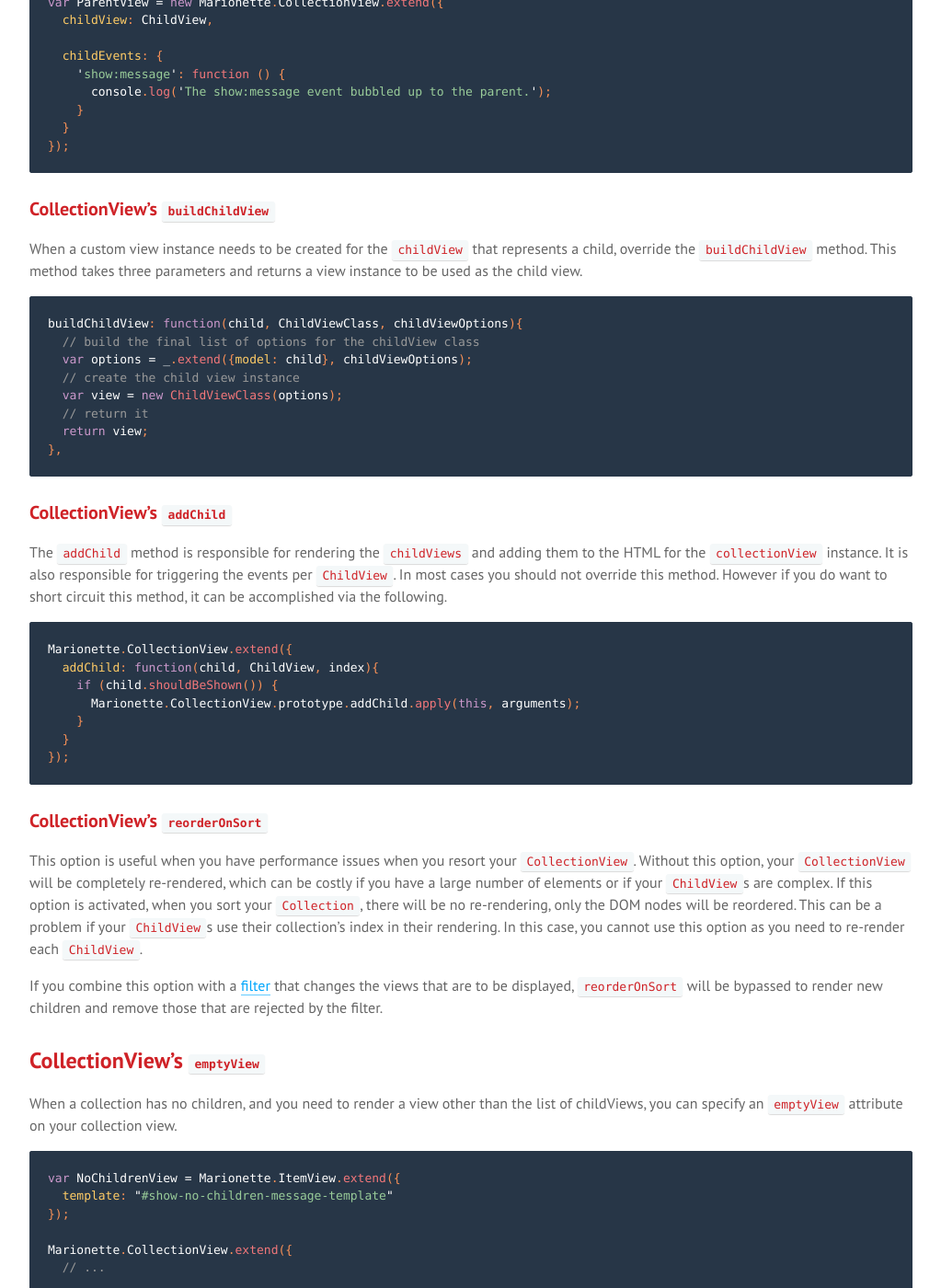
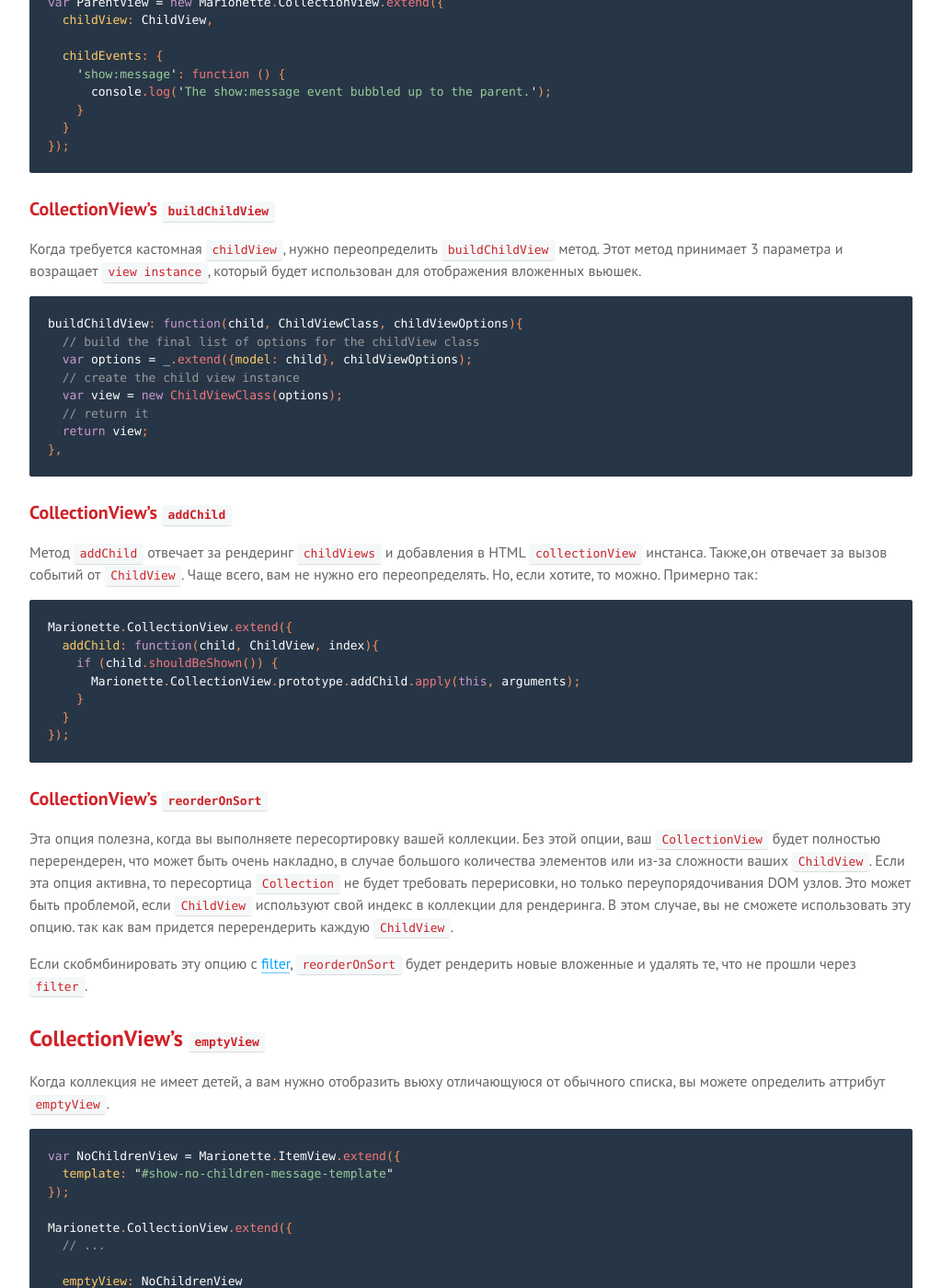
Before and after one commit to sadcitizen/marionettejs.ru, a Jekyll site: the page built from _posts/2014-03-01-collectionview.md, in a window 1280 px wide and 1400 px high, scrolled down 5459 px. Shown: the whole window at 92% size, without its empty margins (128-1151 px from the left). Built offline with Jekyll 4.4.1, drawn with Linux system fonts in a browser that asks for light colours; some web fonts are replaced; Markdown is read by kramdown in place of the engine named in the settings; some of the changed text lies outside the part shown.

````diff
--- a/_includes/translation/ru/marionette.collectionview.md
+++ b/_includes/translation/ru/marionette.collectionview.md
@@ -136,11 +136,10 @@
 
 ### CollectionView's `childViewOptions`
 
-There may be scenarios where you need to pass data from your parent
-collection view in to each of the childView instances. To do this, provide
-a `childViewOptions` definition on your collection view as an object
-literal. This will be passed to the constructor of your childView as part
-of the `options`.
+Существует много сценариев, когда вам необходимо передать информацию от родительсуой `collection view` каждому вложенному
+`childView` инстансу. Для этого добавте определение `childViewOptions` в collection view (как литеральный объект). Оно
+передстся в конструктор childVIewЮ как часть `options`
+
 
 ```js
 var ChildView = Marionette.ItemView.extend({
@@ -158,11 +157,9 @@
 });
 ```
 
-You can also specify the `childViewOptions` as a function, if you need to
-calculate the values to return at runtime. The model will be passed into
-the function should you need access to it when calculating
-`childViewOptions`. The function must return an object, and the attributes
-of the object will be copied to the `childView` instance's options.
+Можно определить `childViewOptions` как функцию, если нужно вычеслить значения в рантайме. Model передается внурь функции
+и доступна для обращения при вычеслениях. Функция должна вернуть объект, аттрибуты объекта будут скопированны в options инстанса
+`childView`
 
 ```js
 var CollectionView = Marionette.CollectionView.extend({
@@ -178,10 +175,8 @@
 
 ### CollectionView's `childViewEventPrefix`
 
-You can customize the event prefix for events that are forwarded
-through the collection view. To do this, set the `childViewEventPrefix`
-on the collection view. For more information on the `childViewEventPrefix` see
-["childview:*" event bubbling from child views](#childview-event-bubbling-from-child-views)
+Вы можете настраивать префикс событий, для событитй передающихся через `collection view`. Для этого, установите `childViewEventPrefix`.
+Для большей информации смотрите ["childview:*" event bubbling from child views](#childview-event-bubbling-from-child-views)
 
 ```js
 var CV = Marionette.CollectionView.extend({
@@ -199,18 +194,18 @@
 c.render();
 ```
 
-The `childViewEventPrefix` can be provided in the view definition or
-in the constructor function call, to get a view instance.
+`childViewEventPrefix` можно передавать в определении, либо в опциях вызова констурктора.
 
 ### CollectionView's `childEvents`
 
-You can specify a `childEvents` hash or method which allows you to capture all bubbling childEvents without having to manually set bindings. The keys of the hash can either be a function or a string that is the name of a method on the collection view.
+Описывая `childEvents` хеш ( в определении) или метод (в инстанцировании) вы перехватываете все всплывающие childEvents события
+без ручного биндинга. Ключи хеша могут быть либо функцией, либо строкой- именем метода в collection view.
 
 ```js
-// childEvents can be specified as a hash...
+// childEvents может буть определен как хеш
 var MyCollectionView = Marionette.CollectionView.extend({
 
-  // This callback will be called whenever a child is rendered or emits a `render` event
+  // эта кэллбек- функция будет вызвана, когда ребенок вызовет событие `render` event
   childEvents: {
     render: function() {
       console.log("a childView has been rendered");
@@ -218,7 +213,7 @@
   }
 });
 
-// ...or as a function that returns a hash.
+// ... или как функция, возвращающая хеш
 var MyCollectionView = Marionette.CollectionView.extend({
 
   childEvents: function() {
@@ -228,10 +223,10 @@
 });
 ```
 
-This also works for custom events that you might fire on your child views.
+Так же работает для ваших кастомных событий,  которые вы можете вызывать из вложенных вьющек.
 
 ```js
-// The child view fires a custom event, `show:message`
+// Вложенная вьюшка вызывает, `show:message`
 var ChildView = new Marionette.ItemView.extend({
   events: {
     'click .button': 'showMessage'
@@ -244,7 +239,7 @@
   }
 });
 
-// The parent uses childEvents to catch that custom event on the child view
+// Родитель использует childEvents для обработки присланного кастомного сообщения от вложенной вьюшки.
 var ParentView = new Marionette.CollectionView.extend({
   childView: ChildView,
 
@@ -258,10 +253,8 @@
 
 ### CollectionView's `buildChildView`
 
-When a custom view instance needs to be created for the `childView` that
-represents a child, override the `buildChildView` method. This method
-takes three parameters and returns a view instance to be used as the
-child view.
+Когда требуется кастомная `childView`, нужно переопределить `buildChildView` метод. Этот метод принимает 3 параметра и
+возращает `view instance`, который будет использован для отображения вложенных вьюшек.
 
 ```js
 buildChildView: function(child, ChildViewClass, childViewOptions){
@@ -276,7 +269,8 @@
 
 ### CollectionView's `addChild`
 
-The `addChild` method is responsible for rendering the `childViews` and adding them to the HTML for the `collectionView` instance. It is also responsible for triggering the events per `ChildView`. In most cases you should not override this method. However if you do want to short circuit this method, it can be accomplished via the following.
+Метод `addChild` отвечает за рендеринг `childViews` и добавления в HTML  `collectionView` инстанса. Также,он отвечает за
+вызов событий от `ChildView`. Чаще всего, вам не нужно его переопределять. Но, если хотите, то можно. Примерно так:
 
 ```js
 Marionette.CollectionView.extend({
@@ -290,22 +284,19 @@
 
 ### CollectionView's `reorderOnSort`
 
-This option is useful when you have performance issues when you resort your `CollectionView`.
-Without this option, your `CollectionView` will be completely re-rendered, which can be
-costly if you have a large number of elements or if your `ChildView`s are complex. If this option
-is activated, when you sort your `Collection`, there will be no re-rendering, only the DOM nodes
-will be reordered. This can be a problem if your `ChildView`s use their collection's index
-in their rendering. In this case, you cannot use this option as you need to re-render each
-`ChildView`.
+Эта опция полезна, когда вы выполняете пересортировку вашей коллекции. Без этой опции, ваш  `CollectionView` будет полностью
+перерендерен, что может быть очень накладно, в случае большого количества элементов или из-за сложности ваших `ChildView`.
+Если эта опция активна,  то пересортица `Collection` не будет требовать перерисовки, но только переупорядочивания  DOM узлов.
+Это может быть проблемой, если `ChildView` используют свой индекс в коллекции для рендеринга. В этом случае, вы не сможете
+использовать эту опцию. так как вам придется перерендерить каждую `ChildView`.
 
-If you combine this option with a [filter](#collectionviews-filter) that changes the views that are
-to be displayed, `reorderOnSort` will be bypassed to render new children and remove those that are rejected by the filter.
+Если скобмбинировать эту опцию с [filter](#collectionviews-filter),  `reorderOnSort` будет рендерить новые вложенные и удалять
+ те, что не прошли через `filter`.
 
 ## CollectionView's `emptyView`
 
-When a collection has no children, and you need to render a view other than
-the list of childViews, you can specify an `emptyView` attribute on your
-collection view.
+Когда коллекция не имеет детей, а вам нужно отобразить вьюху отличающуюся от обычного списка, вы  можете определить аттрибут
+`emptyView`.
 
 ```js
 var NoChildrenView = Marionette.ItemView.extend({
@@ -321,7 +312,7 @@
 
 ### CollectionView's `getEmptyView`
 
-If you need the `emptyView`'s class chosen dynamically, specify `getEmptyView`:
+Если нужно `emptyView` выбрать динамически, определите `getEmptyView`:
 
 ```js
 Marionette.CollectionView.extend({
@@ -336,7 +327,7 @@
 
 ### CollectionView's `isEmpty`
 
-If you want to control when the empty view is rendered, you can override
+Если нужно контролироватьЮ когда отображается пустая вью, определите
 `isEmpty`:
 
 ```js
@@ -350,9 +341,10 @@
 
 ### CollectionView's `emptyViewOptions`
 
-Similar to `childView` and `childViewOptions`, there is an `emptyViewOptions` property that will be passed to the `emptyView` constructor. It can be provided as an object literal or as a function.
+Сходное с `childView` и `childViewOptions`, свойство  `emptyViewOptions` передастся в конструктор `emptyView`.
+Можно описать как литеральный объект или функцию.
 
-If `emptyViewOptions` aren't provided the CollectionView will default to passing the `childViewOptions` to the `emptyView`.
+Если `emptyViewOptions` не определено в  CollectionView, по умолчанию будет передаваться `childViewOptions` в `emptyView`.
 
 ```js
 var EmptyView = Marionette.ItemView({
@@ -377,10 +369,10 @@
 view's base methods. These callback methods are intended to be
 handled within the view definition directly.
 
+
 ### onBeforeRender callback
 
-A `onBeforeRender` callback will be called just prior to rendering
-the collection view.
+`onBeforeRender` вызывается непосредственно перед рендерингом `collection view`
 
 ```js
 Marionette.CollectionView.extend({
@@ -392,9 +384,8 @@
 
 ### onRender callback
 
-After the view has been rendered, a `onRender` method will be called.
-You can implement this in your view to provide custom code for dealing
-with the view's `el` after it has been rendered:
+После рендеринга вьюшки, вызовится метод  `onRender`. Можно определить этот метод, для связывания вашего кода
+с отренедеренными элементами.
 
 ```js
 Marionette.CollectionView.extend({
@@ -406,8 +397,7 @@
 
 ### onBeforeReorder callback
 
-If `reorderOnSort` is set to `true`, `onBeforeReorder` will be called just
-prior to reordering the collection view.
+Если `reorderOnSort` установлен в `true`, `onBeforeReorder` будет вызван перед переупорядочиванием collectionView.
 
 ```js
 Marionette.CollectionView.extend({
@@ -419,8 +409,7 @@
 
 ### onReorder callback
 
-If `reorderOnSort` is set to `true`, after the view has been reordered,
-a `onReorder` method will be called.
+Если `reorderOnSort` установлен в `true`, после переупорядочивания collectionView будет вызван  `onReorder`.
 
 ```js
 Marionette.CollectionView.extend({
@@ -432,7 +421,7 @@
 
 ### onBeforeDestroy callback
 
-This method is called just before destroying the view.
+Этот метод вызывается перед удалением (разрушением) вьюшки.
 
 ```js
 Marionette.CollectionView.extend({
@@ -444,7 +433,7 @@
 
 ### onDestroy callback
 
-This method is called just after destroying the view.
+Этот метод вызывается после удаления (разрушения) вьюшки.
 
 ```js
 Marionette.CollectionView.extend({
@@ -456,9 +445,8 @@
 
 ### onBeforeAddChild callback
 
-This callback function allows you to know when a child / child view
-instance is about to be added to the collection view. It provides access to
-the view instance for the child that was added.
+Этот кэллбек позволит вам знать, когда добавляется вложенное представлением в collectionView. Обеспечивает доступ
+к инстансу добавляемой вьюхи. Вызвается непосредственно перед добавлением.
 
 ```js
 Marionette.CollectionView.extend({
@@ -470,9 +458,8 @@
 
 ### onAddChild callback
 
-This callback function allows you to know when a child / child view
-instance has been added to the collection view. It provides access to
-the view instance for the child that was added.
+Этот кэллбек позволит вам знать, когда добавилось вложенное представлением в collectionView. Обеспечивает доступ
+к инстансу добавленной вьюхи. Вызвается после добавления.
 
 ```js
 Marionette.CollectionView.extend({
@@ -484,9 +471,8 @@
 
 ### onBeforeRemoveChild callback
 
-This callback function allows you to know when a `childView`
-instance is about to be removed from the `collectionView`. It provides access to
-the view instance for the child that was removed.
+Этот кэллбек позволит вам знать, когда вложенное представление удаляется из collectionView. Обеспечивает доступ
+к инстансу удаляемой вьюхи.
 
 ```js
 Marionette.CollectionView.extend({
@@ -498,9 +484,8 @@
 
 ### onRemoveChild callback
 
-This callback function allows you to know when a child / childView
-instance has been deleted or removed from the
-collection.
+Этот кэллбек позволит вам знать, когда вложенное представление удалится (уже удалено) из collectionView. Обеспечивает доступ
+к инстансу удаленной вьюхи.
 
 ```js
 Marionette.CollectionView.extend({
````
Also changed, not shown: other parts of _includes/translation/ru/marionette.collectionview.md (+2 -2 lines).
